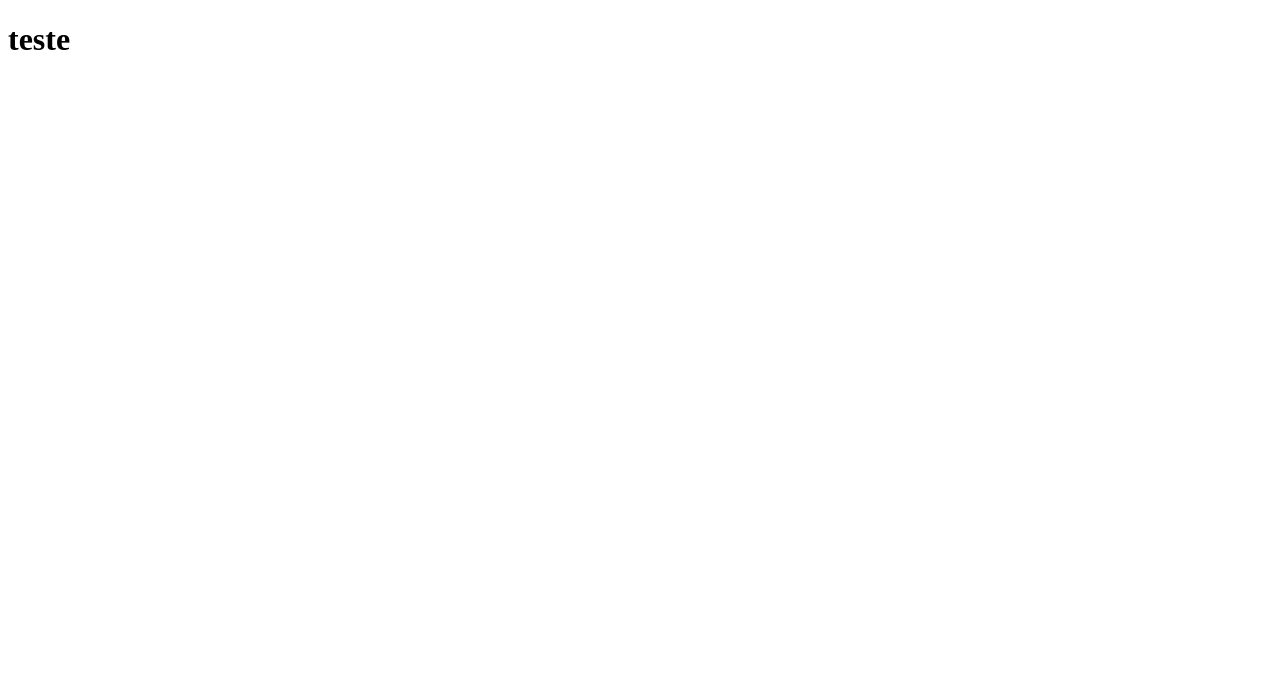
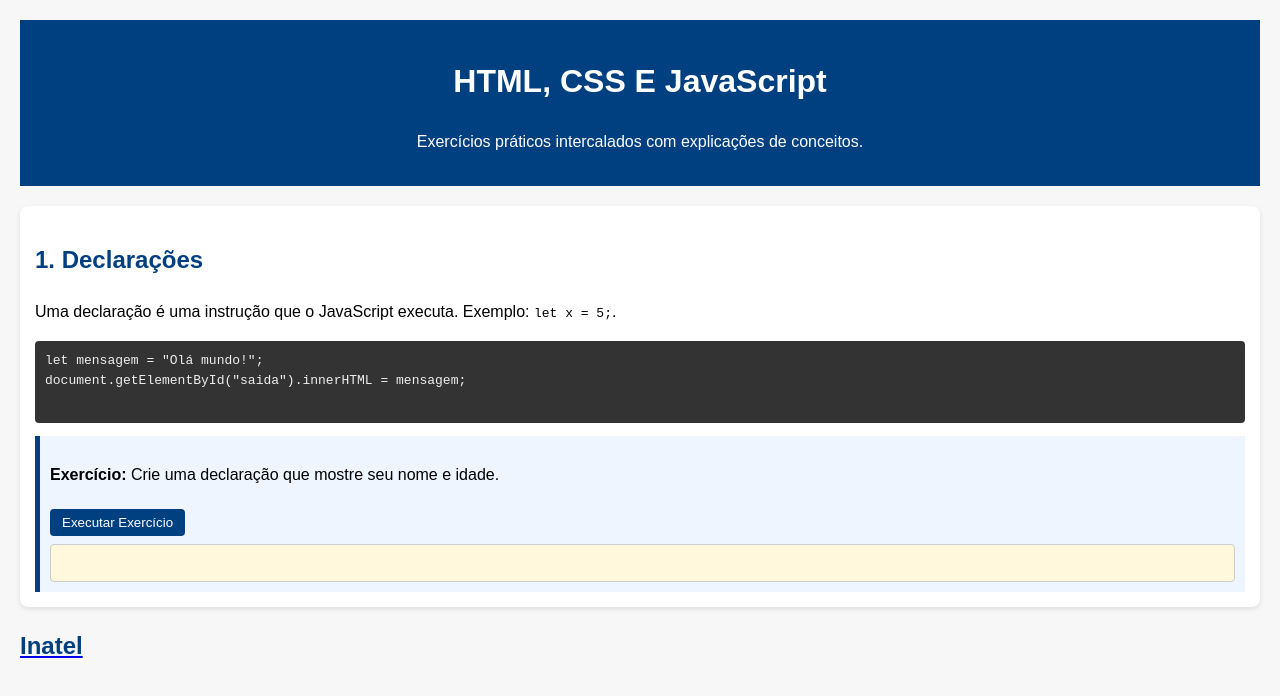
Before and after one commit to Feconyh/S05-IHM, a plain HTML site: page index.html in a window 1280 px wide. Drawn offline with Linux system fonts and the light colour scheme.

Commit message:
topico 1

```diff
--- a/index.html
+++ b/index.html
@@ -1,11 +1,38 @@
 <!DOCTYPE html>
 <html lang="en">
+
 <head>
     <meta charset="UTF-8">
     <meta name="viewport" content="width=device-width, initial-scale=1.0">
     <title>S05 IHM</title>
+    <link rel="stylesheet" href="style.css">
+    <script src="scripts.js"></script>
 </head>
+
 <body>
-    <h1>teste</h1>
+    <header>
+        <h1>HTML, CSS E JavaScript</h1>
+        <p>Exercícios práticos intercalados com explicações de conceitos.</p>
+    </header>
+    <!-- Tópico 1 -->
+    <section>
+        <h2>1. Declarações</h2>
+        <p>Uma declaração é uma instrução que o JavaScript executa. Exemplo: <code>let x = 5;</code>.</p>
+        <pre>let mensagem = "Olá mundo!";
+document.getElementById("saida").innerHTML = mensagem;
+        </pre>
+
+        <div class="exercise">
+            <p><strong>Exercício:</strong> Crie uma declaração que mostre seu nome e idade.</p>
+            <button onclick="exec1()">Executar Exercício</button>
+            <div id="resultado1" class="resultado"></div>
+        </div>
+    </section>
+
+    <a href="https://www.inatel.br" target="_blank">
+        <h2>Inatel</h2>
+    </a>
+
 </body>
+
 </html>
--- a/scripts.js
+++ b/scripts.js
@@ -0,0 +1,5 @@
+function exec1(){
+    let nome = "Carlos";
+    let idade = 20;
+    document.getElementById("resultado1").innerHTML = `Nome: ${nome}, Idade: ${idade}`;
+}
--- a/style.css
+++ b/style.css
@@ -0,0 +1,57 @@
+
+body {
+    font-family: Arial, sans-serif;
+    line-height: 1.6;
+    margin: 0;
+    padding: 20px;
+    background-color: #f7f7f7;
+}
+header {
+    background: #004080;
+    color: #fff;
+    padding: 15px;
+    text-align: center;
+}
+section {
+    background: white;
+    padding: 15px;
+    margin: 20px 0;
+    border-radius: 8px;
+    box-shadow: 0 2px 5px rgba(0,0,0,0.1);
+}
+h2 {
+    color: #004080;
+}
+.exercise {
+    background: #eef5ff;
+    border-left: 5px solid #004080;
+    padding: 10px;
+    margin-top: 10px;
+}
+pre {
+    background: #333;
+    color: #eee;
+    padding: 10px;
+    border-radius: 4px;
+    overflow-x: auto;
+}
+button {
+    background: #004080;
+    color: white;
+    padding: 6px 12px;
+    border: none;
+    cursor: pointer;
+    border-radius: 4px;
+    margin-top: 5px;
+}
+button:hover {
+    background: #0060b3;
+}
+.resultado {
+    background: #fff8dc;
+    padding: 8px;
+    margin-top: 8px;
+    border: 1px solid #ccc;
+    border-radius: 4px;
+    min-height: 20px;
+}
```
